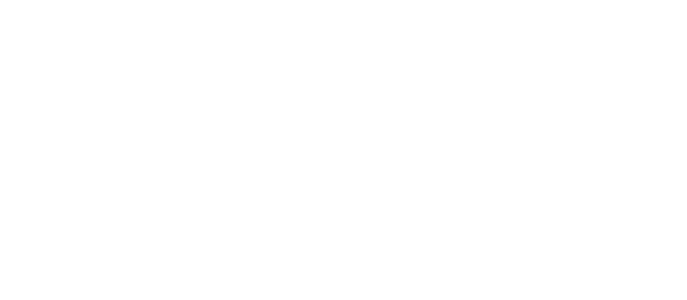
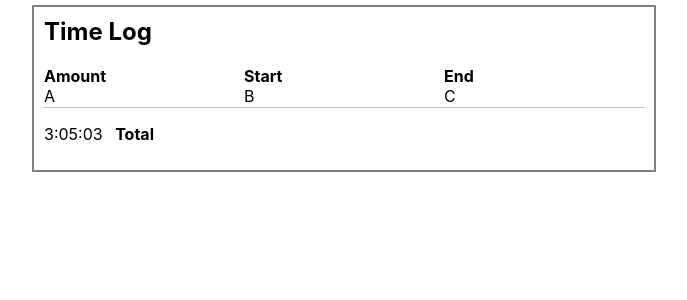
Before and after one commit to dotswift/react-workshop-daytwo, a React (Create React App) app: page / in a window 1280 px wide. Shown: the top 300 px of the page, without its empty margins (296-983 px from the left). Built offline with nearby package versions, Linux system fonts and the light colour scheme.

Commit message:
Added TimeEntry

```diff
--- a/src/App.js
+++ b/src/App.js
@@ -8,6 +8,7 @@
 function App() {
   return (
     <div className="App">
+      <TimeLog/>
     </div>
   );
 }
--- /dev/null
+++ b/src/components/TimeLog/TimeEntry.js
@@ -0,0 +1,13 @@
+import React, { Component } from 'react';
+
+class TimeEntry extends Component {
+    render() {
+        return (
+            <div className="TimeEntry TimeLog__row">
+                <span>A</span>
+                <span>B</span>
+                <span>C</span>
+            </div>
+        )
+    }
+} export default TimeEntry;
--- a/src/components/TimeLog/TimeLog.js
+++ b/src/components/TimeLog/TimeLog.js
@@ -1,6 +1,7 @@
 import React, { Component } from 'react';
 import './TimeLog.css';
 import { diffInSeconds, formatDiffInSeconds } from '../../timeUtil';
+import TimeEntry from './TimeEntry';
 
 class TimeLog extends Component {
 
@@ -22,7 +23,9 @@
         <div className="TimeLog__headings TimeLog__row">
           <span>Amount</span><span>Start</span><span>End</span>
         </div>
-
+        <div>
+        <TimeEntry/>
+          </div>
 
         <div className="TimeLog__totals TimeLog__row">
           <span>{formatDiffInSeconds(total)} <span className="TimeLog__label">Total</span></span>
```
